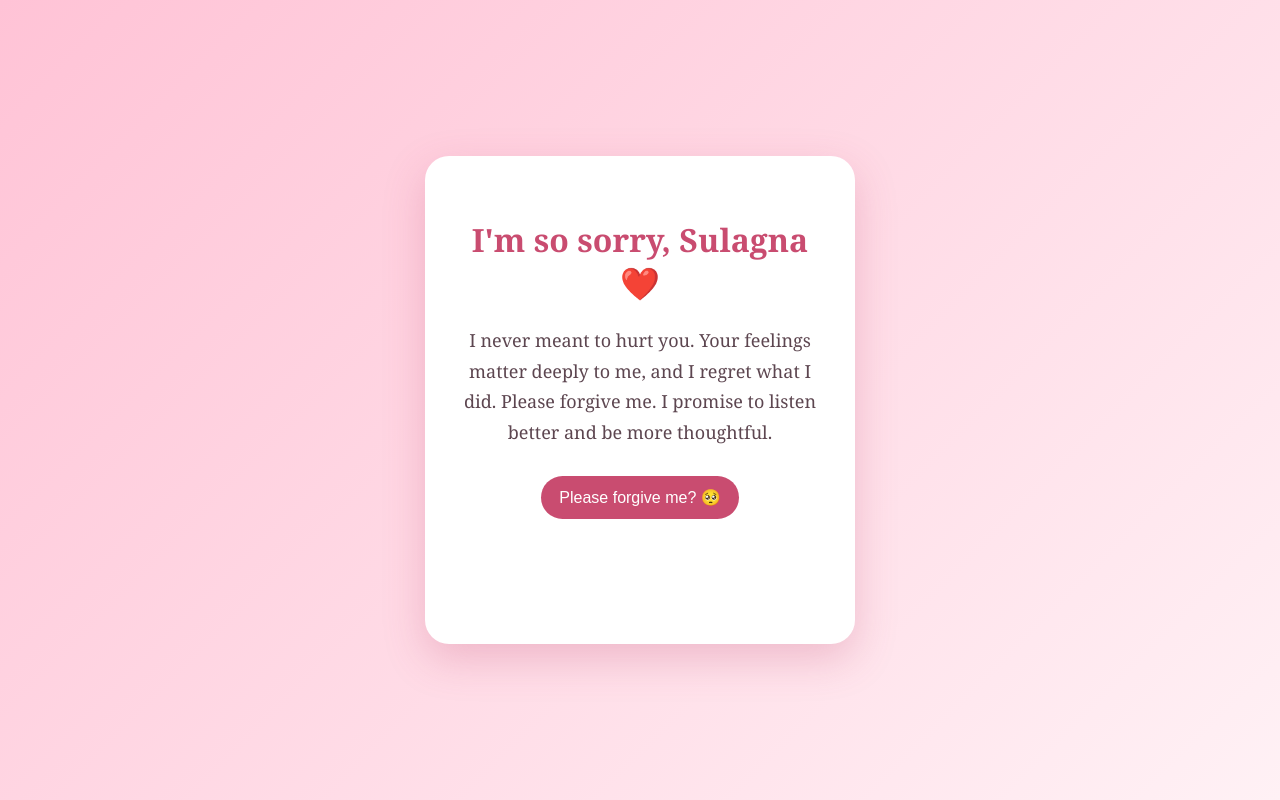
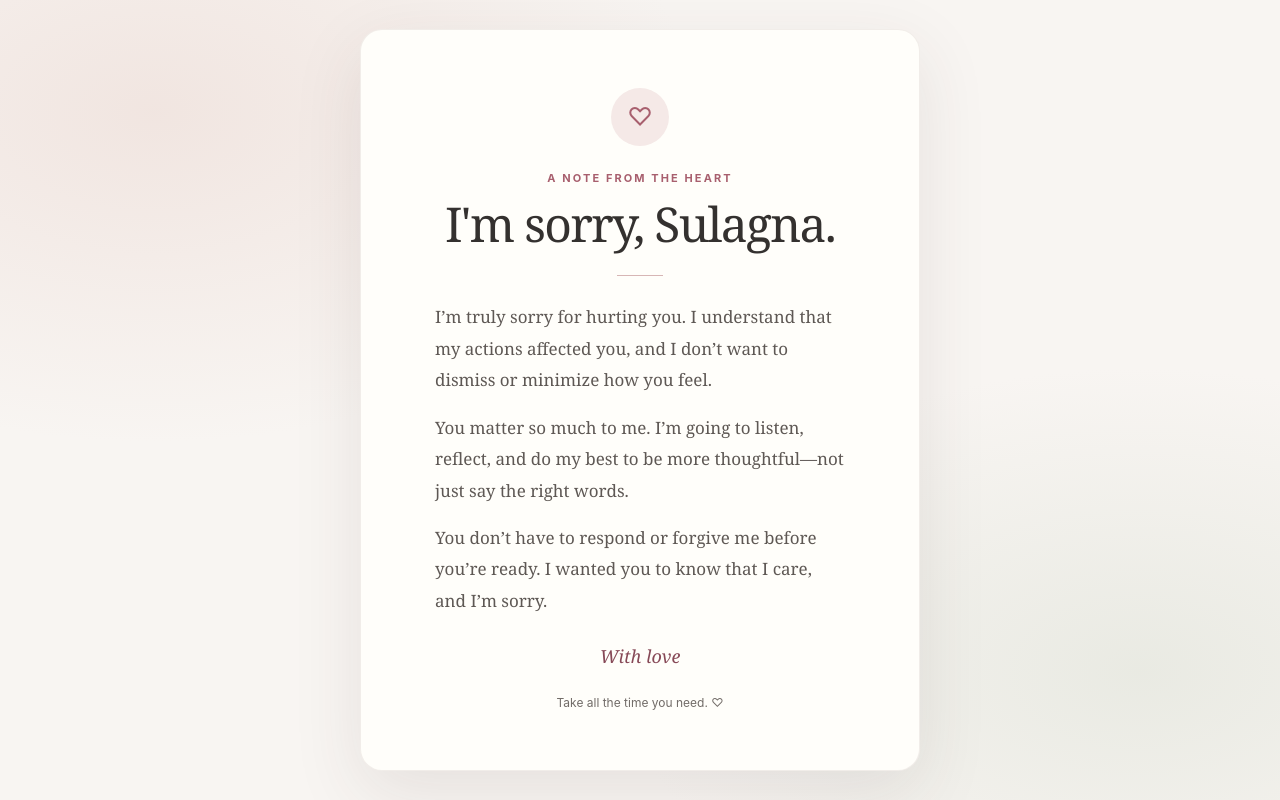
Before and after one commit to cherrysnaill/sorry-sulagna, a plain HTML site: page index.html in a window 1280 px wide. Drawn offline with Linux system fonts and the light colour scheme.

Commit message:
Refresh apology page with a softer, more polished design

```diff
--- a/index.html
+++ b/index.html
@@ -3,77 +3,137 @@
 <head>
   <meta charset="UTF-8">
   <meta name="viewport" content="width=device-width, initial-scale=1.0">
-  <title>I'm Sorry, Sulagna ❤️</title>
+  <meta name="theme-color" content="#f8f5f2">
+  <meta name="description" content="A sincere note for Sulagna.">
+  <title>A Note for Sulagna</title>
   <style>
+    :root {
+      color-scheme: light;
+      --ink: #34312f;
+      --muted: #716b67;
+      --rose: #a85f6e;
+      --rose-dark: #874957;
+      --paper: #fffefa;
+      --line: #eee7e1;
+    }
+
     * { box-sizing: border-box; }
 
     body {
+      min-height: 100vh;
       margin: 0;
-      min-height: 100vh;
+      padding: 28px 18px;
       display: grid;
       place-items: center;
-      background: linear-gradient(135deg, #ffc3d6, #fff1f5);
-      font-family: Georgia, serif;
+      background:
+        radial-gradient(ellipse at 12% 14%, rgba(232, 210, 203, .45), transparent 34%),
+        radial-gradient(ellipse at 89% 84%, rgba(221, 225, 214, .55), transparent 32%),
+        #f8f5f2;
+      color: var(--ink);
+      font-family: -apple-system, BlinkMacSystemFont, "Segoe UI", sans-serif;
     }
 
     .card {
-      max-width: 430px;
-      margin: 20px;
-      padding: 40px 30px;
+      width: min(100%, 560px);
+      padding: clamp(32px, 7vw, 58px);
+      background: var(--paper);
+      border: 1px solid rgba(115, 93, 82, .1);
+      border-radius: 22px;
+      box-shadow: 0 22px 70px rgba(67, 53, 45, .1);
       text-align: center;
-      background: white;
-      border-radius: 24px;
-      box-shadow: 0 15px 40px rgba(190, 70, 110, 0.25);
+      animation: arrive .7s ease-out both;
     }
 
-    h1 { color: #c94c70; }
-
-    p {
-      color: #5d4650;
-      line-height: 1.7;
-      font-size: 18px;
+    .mark {
+      display: grid;
+      place-items: center;
+      width: 58px;
+      height: 58px;
+      margin: 0 auto 25px;
+      border-radius: 50%;
+      background: #f5e9e7;
+      color: var(--rose);
+      font-size: 25px;
     }
 
-    button {
-      margin: 10px 5px 0;
-      padding: 12px 18px;
-      border: none;
-      border-radius: 999px;
-      background: #c94c70;
-      color: white;
-      font-size: 16px;
-      cursor: pointer;
+    .eyebrow {
+      margin: 0 0 12px;
+      color: var(--rose);
+      font-size: 11px;
+      font-weight: 700;
+      letter-spacing: .19em;
+      text-transform: uppercase;
     }
 
-    button:hover { background: #a9385a; }
+    h1 {
+      margin: 0;
+      font-family: Georgia, "Times New Roman", serif;
+      font-size: clamp(34px, 8vw, 48px);
+      font-weight: 400;
+      letter-spacing: -.035em;
+      line-height: 1.12;
+    }
 
-    #hearts {
-      min-height: 70px;
-      margin-top: 15px;
-      color: #c94c70;
-      font-size: 28px;
+    .divider {
+      width: 46px;
+      height: 1px;
+      margin: 25px auto;
+      background: #d7b6b5;
+    }
+
+    .message {
+      max-width: 410px;
+      margin: 0 auto;
+      color: #5e5854;
+      font-family: Georgia, "Times New Roman", serif;
+      font-size: 17px;
+      line-height: 1.85;
+      text-align: left;
+    }
+
+    .message p { margin: 0 0 16px; }
+    .message p:last-child { margin-bottom: 0; }
+
+    .signature {
+      margin: 28px 0 0;
+      color: var(--rose-dark);
+      font-family: Georgia, "Times New Roman", serif;
+      font-size: 18px;
+      font-style: italic;
+    }
+
+    .small-note {
+      margin: 25px 0 0;
+      color: var(--muted);
+      font-size: 12px;
+      line-height: 1.6;
+    }
+
+    @keyframes arrive {
+      from { opacity: 0; transform: translateY(10px); }
+      to { opacity: 1; transform: translateY(0); }
+    }
+
+    @media (prefers-reduced-motion: reduce) {
+      *, *::before, *::after { animation-duration: .01ms !important; }
     }
   </style>
 </head>
 <body>
-  <div class="card">
-    <h1>I'm so sorry, Sulagna ❤️</h1>
+  <main class="card">
+    <div class="mark" aria-hidden="true">♡</div>
+    <p class="eyebrow">A note from the heart</p>
+    <h1>I'm sorry, Sulagna.</h1>
+    <div class="divider" aria-hidden="true"></div>
 
-    <p>
-      I never meant to hurt you. Your feelings matter deeply to me,
-      and I regret what I did. Please forgive me.
-      I promise to listen better and be more thoughtful.
-    </p>
+    <div class="message">
+      <p>I’m truly sorry for hurting you. I understand that my actions affected you, and I don’t want to dismiss or minimize how you feel.</p>
+      <p>You matter so much to me. I’m going to listen, reflect, and do my best to be more thoughtful—not just say the right words.</p>
+      <p>You don’t have to respond or forgive me before you’re ready. I wanted you to know that I care, and I’m sorry.</p>
+    </div>
 
-    <button onclick="showLove()">Please forgive me? 🥺</button>
-    <div id="hearts" aria-live="polite"></div>
-  </div>
-
-  <script>
-    function showLove() {
-      document.getElementById("hearts").textContent =
-        "❤️ Thank you for giving us a chance! ❤️";
-    }
-  </script>
+    <p class="signature">With love</p>
+    <p class="small-note">Take all the time you need. ♡</p>
+  </main>
 </body>
 </html>
```
